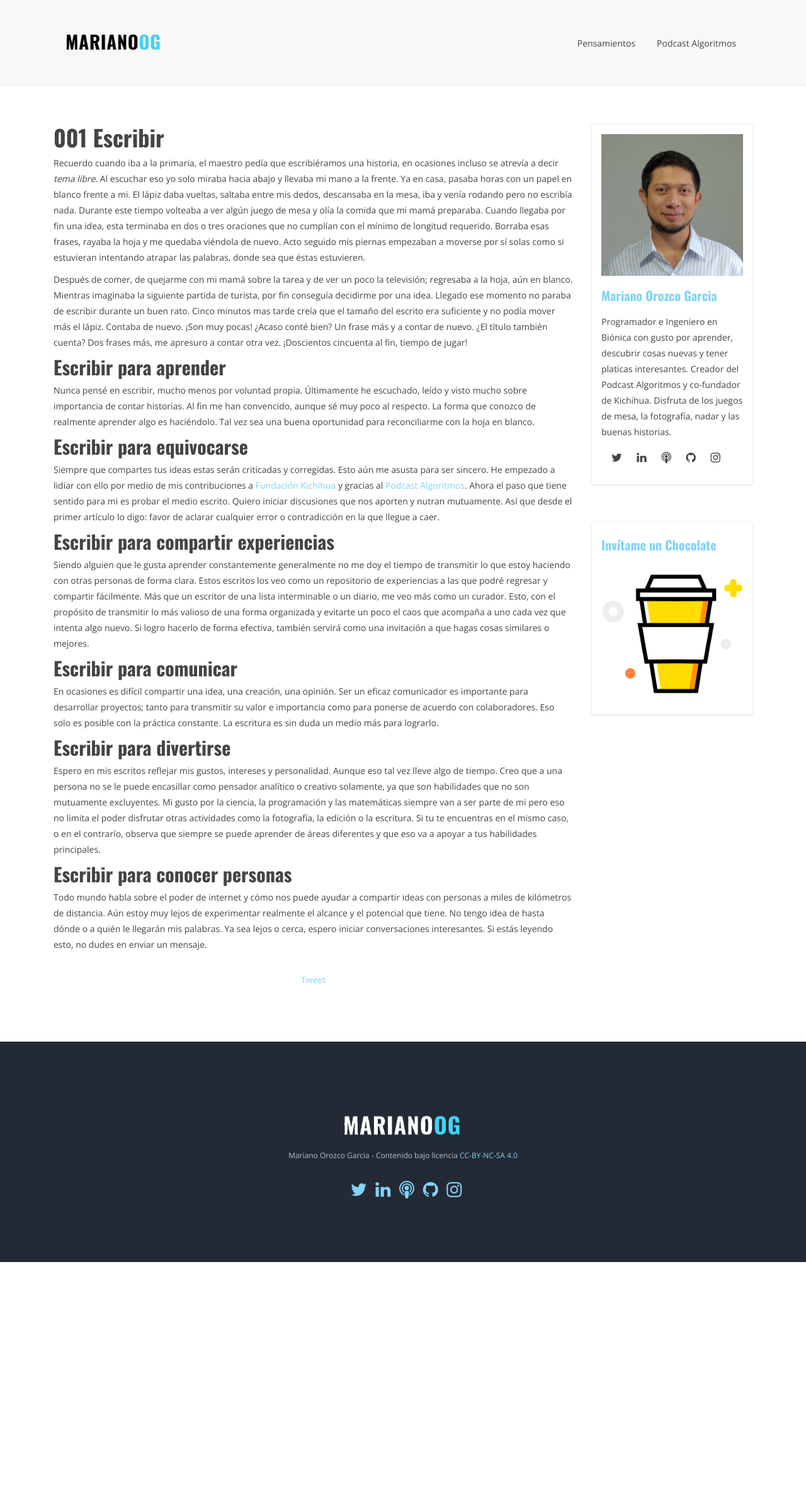
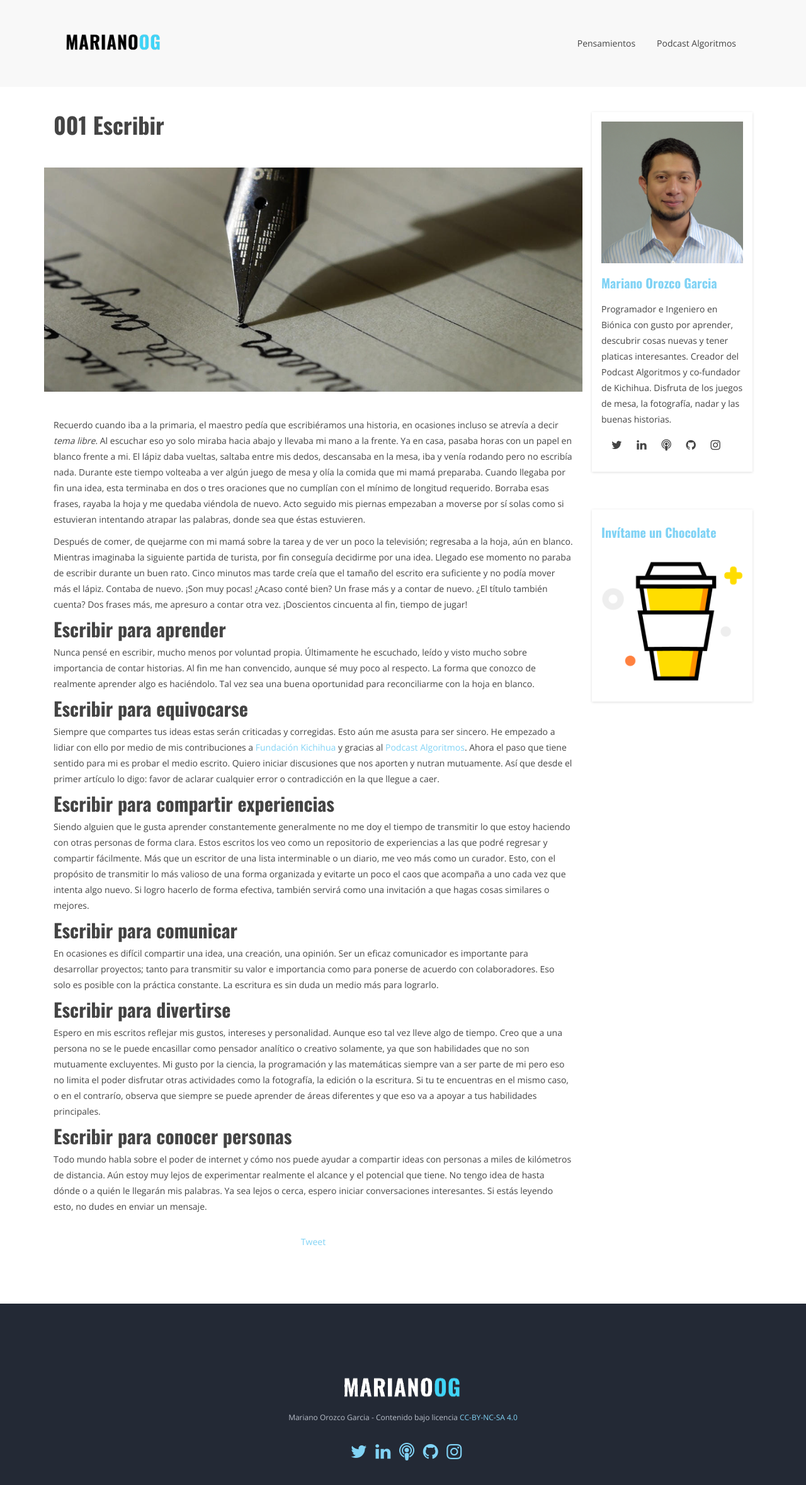
Before and after one commit to MarianoOG/marianoog.github.io, a Jekyll site: the page built from _posts/2019-08-20-001-Escribir.md, in a window 1280 px wide. Shown: the top 2358 px of the page at 63% size. Built offline with Jekyll 4.4.1, drawn with Linux system fonts in a browser that asks for light colours; comment, search, counter and statistics services are not loaded.

Commit message:
almost there

```diff
--- a/_includes/themes/bootstrap/post.html
+++ b/_includes/themes/bootstrap/post.html
@@ -7,7 +7,7 @@
 
 </div>
 
-<div class="mb-60"></div>
+<div class="mb-40"></div>
 
 <!-- Blog content + sidebar -->
 <section id="post" class="blog">
@@ -23,7 +23,15 @@
           </div>
         </div>
 
-        <div class="mb-20"></div>
+        <div class="mb-40"></div>
+
+        <div class="row mb-40 hidden-sm-down">
+
+          {% if page.img %}
+            <img class="img-fluid" src="{{ BASE_PATH }}/assets/images/cover/{{ page.img }}" alt="Image of {{ page.title }}">
+          {% endif %}
+
+        </div>
 
         {{ content }}
 
```
